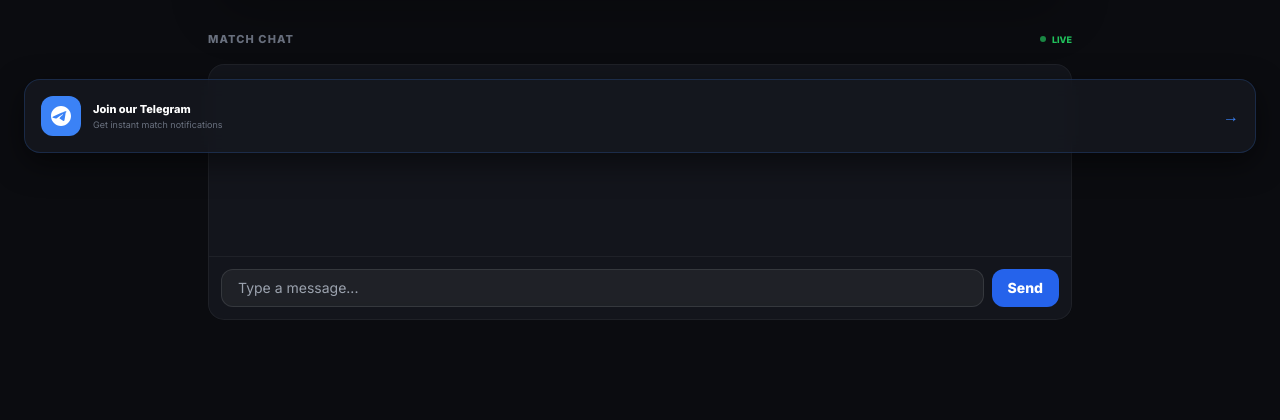
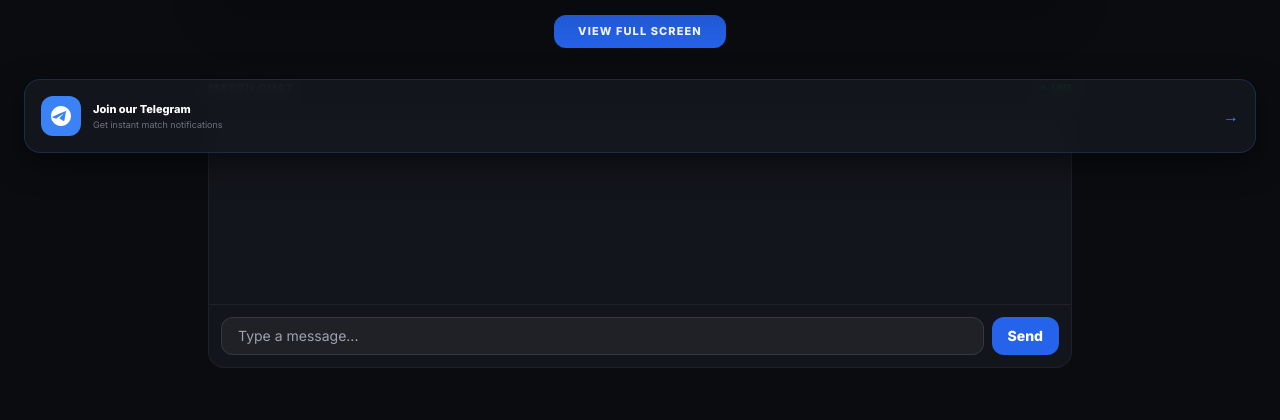
Before and after one commit to 90dekiaksport/tg-tv-streamer, a Node server app: page /channel/mexico-southafrica in a window 1280 px wide. Shown: the part 623-1043 px from the top of the page. Before the commit the page ends 943 px from the top, so only its background shows below. Run offline with Node 20, Linux system fonts and the light colour scheme; the visitor is signed in with stand-in values (Sample User, id 1); data that the repository does not hold is empty; some libraries are stand-ins or nearby versions.

```diff
--- a/views/player.ejs
+++ b/views/player.ejs
@@ -44,7 +44,7 @@
     </div>
 
     <!-- 📺 Player Container -->
-    <div id="player-wrapper" onclick="toggleControls()" class="relative player-aspect w-full bg-black rounded-3xl overflow-hidden shadow-2xl border border-white/5 group">
+    <div id="player-wrapper" class="relative player-aspect w-full bg-black rounded-3xl overflow-hidden shadow-2xl border border-white/5 group">
         <div id="loading-spinner" class="absolute inset-0 z-50 flex items-center justify-center bg-black/60 backdrop-blur-sm">
             <div class="w-8 h-8 border-4 border-blue-500/20 border-t-blue-500 rounded-full animate-spin"></div>
         </div>
@@ -53,17 +53,12 @@
         <video id="video-player" class="w-full h-full object-contain" playsinline></video>
         <iframe id="iframe-player" class="hidden w-full h-full border-none"
                 sandbox="allow-scripts allow-same-origin allow-presentation allow-forms allow-autoplay allow-fullscreen" allowfullscreen></iframe>
+    </div>
 
-        <!-- 📺 Minimalist Control Overlay -->
-        <div id="controls-overlay" class="absolute inset-0 z-40 flex flex-col opacity-0 transition-opacity duration-300 pointer-events-none group-active:opacity-100">
-            <div class="flex-1"></div>
-            <div class="p-6 flex justify-end pointer-events-auto relative z-50">
-                <!-- View Full Screen -->
-                <button id="enter-fs-btn" onclick="event.stopPropagation(); toggleFullScreen()" class="w-12 h-12 flex items-center justify-center bg-black/40 rounded-full backdrop-blur-md border border-white/10 active:scale-90 transition-transform text-2xl">⛶</button>
-                <!-- Exit Full Screen -->
-                <button id="exit-fs-btn" onclick="event.stopPropagation(); toggleFullScreen()" class="hidden w-12 h-12 flex items-center justify-center bg-black/40 rounded-full backdrop-blur-md border border-white/10 active:scale-90 transition-transform text-2xl">✕</button>
-            </div>
-        </div>
+    <!--  Full Screen Controls (Text Based) -->
+    <div class="mt-4 flex justify-center gap-4">
+        <button id="enter-fs-btn" onclick="toggleFullScreen()" class="px-6 py-2 rounded-xl bg-blue-600 text-[11px] font-bold uppercase tracking-widest active:scale-95 transition-all">View Full Screen</button>
+        <button id="exit-fs-btn" onclick="toggleFullScreen()" class="hidden px-6 py-2 rounded-xl bg-red-600 text-[11px] font-bold uppercase tracking-widest active:scale-95 transition-all">Exit Full Screen</button>
     </div>
 
     <!--  Live Chat Module -->
@@ -116,20 +111,6 @@
     // 🛡️ Security: Redirect prevention
     window.open = () => null;
     iframe.onload = () => loader.classList.add('hidden');
-
-    // Toggle overlay for mobile tapping
-    let controlsTimeout;
-    function toggleControls() {
-        const overlay = document.getElementById('controls-overlay');
-        overlay.classList.remove('opacity-0');
-        overlay.classList.add('opacity-100');
-
-        clearTimeout(controlsTimeout);
-        controlsTimeout = setTimeout(() => {
-            overlay.classList.add('opacity-0');
-            overlay.classList.remove('opacity-100');
-        }, 3000);
-    }
 
     function switchServer(index) {
         const srv = servers[index];
```
